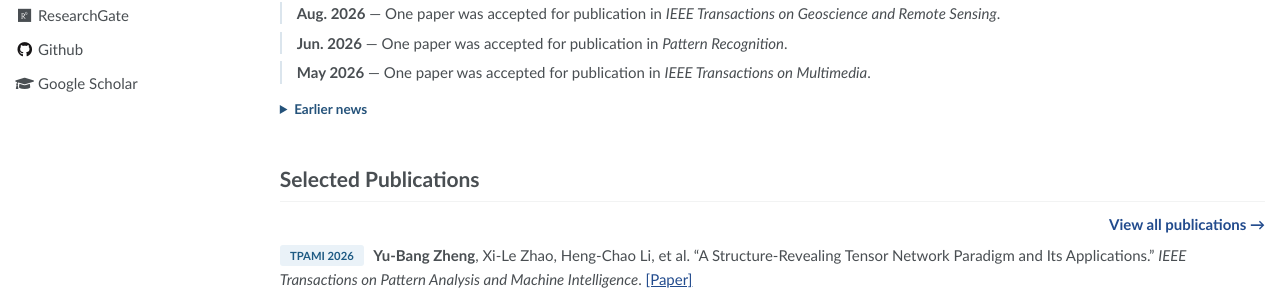
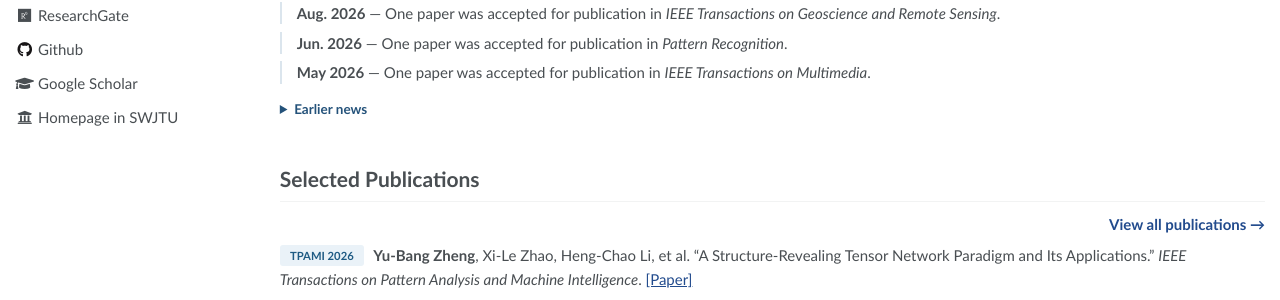
Before and after one commit to YuBangZheng/yubangzheng.github.io, a Jekyll site: the page built from pages/about.md, in a window 1280 px wide. Shown: the part 505-805 px from the top of the page. Built offline with Jekyll 4.4.1, drawn with Linux system fonts in a browser that asks for light colours.

Commit message:
Update author-profile.html

```diff
--- a/_includes/author-profile.html
+++ b/_includes/author-profile.html
@@ -106,6 +106,9 @@
       {% if author.googlescholar %}
         <li><a href="{{ author.googlescholar }}"><i class="fas fa-fw fa-graduation-cap"></i> Google Scholar</a></li>
       {% endif %}
+      {% if author.schoolhomepage %}
+       <li><a href="{{ author.schoolhomepage }}"><i class="fas fa-fw fa-university"></i> Homepage in SWJTU</a></li>
+      {% endif %}
       {% if author.pubmed %}
         <li><a href="{{ author.pubmed }}"><i class="ai ai-pubmed-square ai-fw"></i> PubMed</a></li>
       {% endif %}
@@ -201,6 +204,9 @@
       {% if author.googlescholar %}
         <a href="{{ author.googlescholar }}"><i class="fas fa-fw fa-graduation-cap"></i></a>
       {% endif %}
+      {% if author.schoolhomepage %}
+       <li><a href="{{ author.schoolhomepage }}"><i class="fas fa-fw fa-university"></i> Homepage in SWJTU</a></li>
+      {% endif %}
       {% if author.pubmed %}
         <a href="{{ author.pubmed }}"><i class="ai ai-pubmed-square ai-fw"></i></a>
       {% endif %}
```
